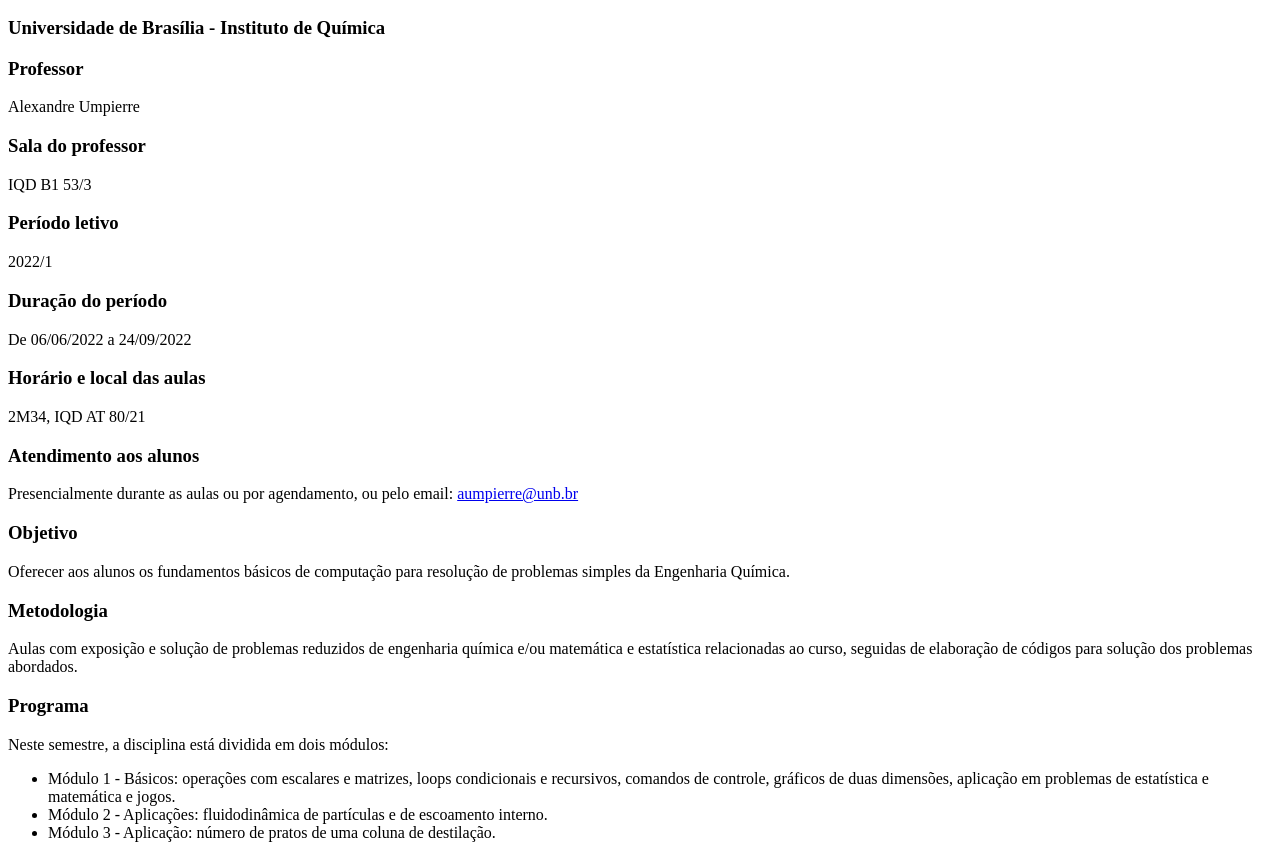
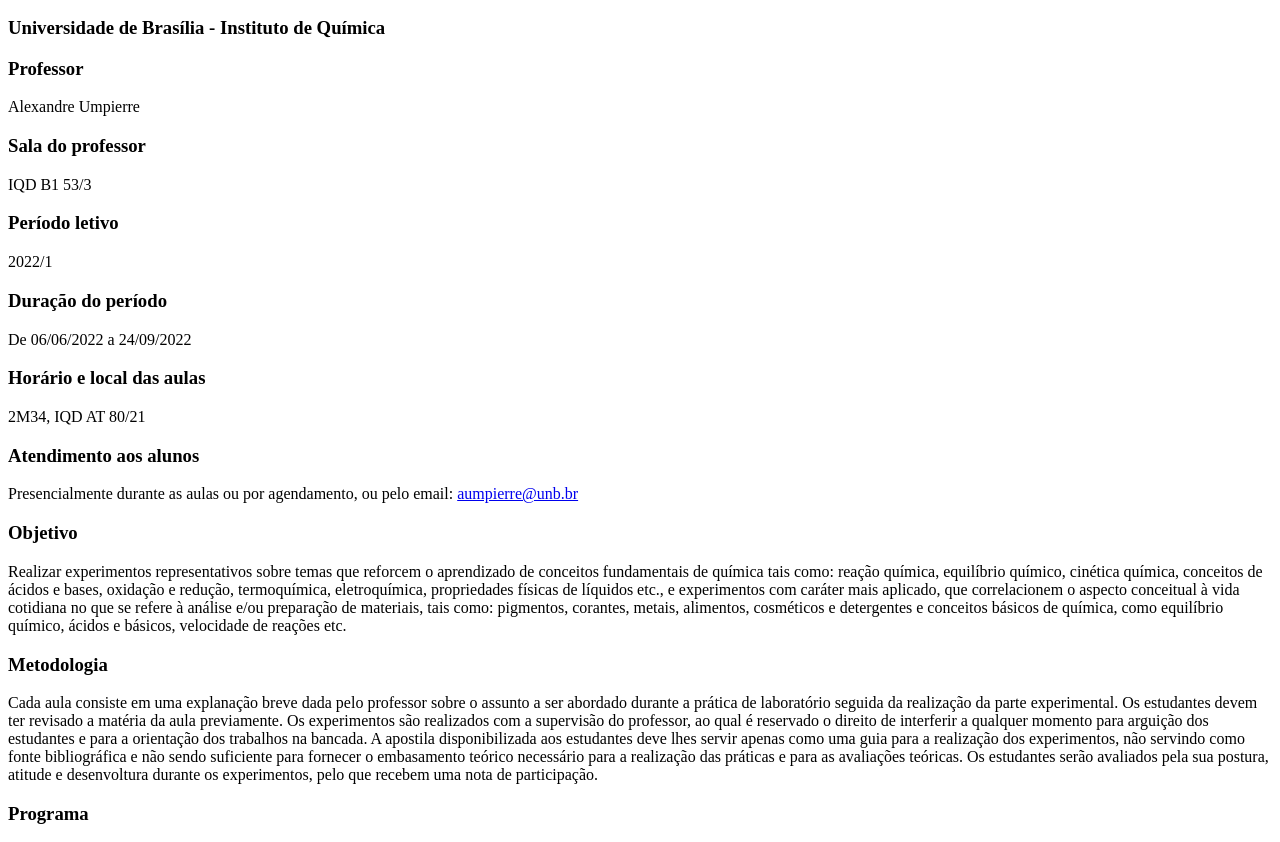
Before and after one commit to aumpierre-unb/QGE0420221, a plain HTML site: page index.html in a window 1280 px wide. Shown: the part 110-952 px from the top of the page. Drawn offline with Linux system fonts and the light colour scheme.

Commit message:
Update index.html

```diff
--- a/index.html
+++ b/index.html
@@ -25,24 +25,32 @@
             href="mailto:aumpierre@unb.br?subject=QGE0420221 dúvida">aumpierre@unb.br</a>
     </p>
     <h3>Objetivo</h3>
-    <p>Oferecer aos alunos os fundamentos básicos de computação para
-        resolução de problemas simples da Engenharia Química.</p>
+    <p>Realizar experimentos representativos sobre temas que reforcem o aprendizado de
+        conceitos fundamentais de química tais como: reação química, equilíbrio químico,
+        cinética química, conceitos de ácidos e bases, oxidação e redução, termoquímica,
+        eletroquímica, propriedades físicas de líquidos etc., e experimentos com caráter mais aplicado,
+        que correlacionem o aspecto conceitual à vida cotidiana no que se refere à análise
+        e/ou preparação de materiais, tais como: pigmentos, corantes, metais, alimentos,
+        cosméticos e detergentes e conceitos básicos de química, como equilíbrio químico,
+        ácidos e básicos, velocidade de reações etc.</p>
     <h3>Metodologia</h3>
-    <p>Aulas com exposição e solução de problemas reduzidos de engenharia química
-        e/ou matemática e estatística relacionadas ao curso,
-        seguidas de elaboração de códigos para solução dos problemas abordados.</p>
+    <p>Cada aula consiste em uma explanação breve dada pelo professor sobre o assunto a ser abordado
+        durante a prática de laboratório seguida da realização da parte experimental.
+        Os estudantes devem ter revisado a matéria da aula previamente.
+        Os experimentos são realizados com a supervisão do professor, ao qual é reservado
+        o direito de interferir a qualquer momento para arguição dos estudantes e para
+        a orientação dos trabalhos na bancada. A apostila disponibilizada aos estudantes
+        deve lhes servir apenas como uma guia para a realização dos experimentos,
+        não servindo como fonte bibliográfica e não sendo suficiente para fornecer o embasamento teórico
+        necessário para a realização das práticas e para as avaliações teóricas.
+        Os estudantes serão avaliados pela sua postura, atitude e desenvoltura durante os experimentos,
+        pelo que recebem uma nota de participação.</p>
     <h3>Programa</h3>
-    <p>Neste semestre, a disciplina está dividida em dois módulos:</p>
-    <ul>
-        <li>Módulo 1 - Básicos: operações com escalares e matrizes,
-            loops condicionais e recursivos, comandos de controle,
-            gráficos de duas dimensões,
-            aplicação em problemas de estatística e matemática e jogos.</li>
-        <li> Módulo 2 - Aplicações: fluidodinâmica de partículas e
-            de escoamento interno.</li>
-        <li> Módulo 3 - Aplicação: número de pratos de uma coluna de destilação.</li>
-        <li> Módulo 4 - Aplicação: reator de fluxo empistonado com refluxo</li>
-    </ul>
+    <p>Distribuído pelo professor no primeiro dia (programado para cada turma em função de feriados
+        levando em consideração o sincronismo com outras turmas da mesma disciplina no mesmo semestre),
+        sujeito a alterações a critério do professor.
+        O cronograma da disciplina está anexo na apostila
+        (disponível para download no site <a href="http://www.iq.unb.br">http://www.iq.unb.br</a></p>
     <h3>Avaliação</h3>
     <p>A avaliação consiste de duas provas, P1 e P2.
         A prova P1 versa sobre os conteúdos do primeiro e do segundo módulos,
```
